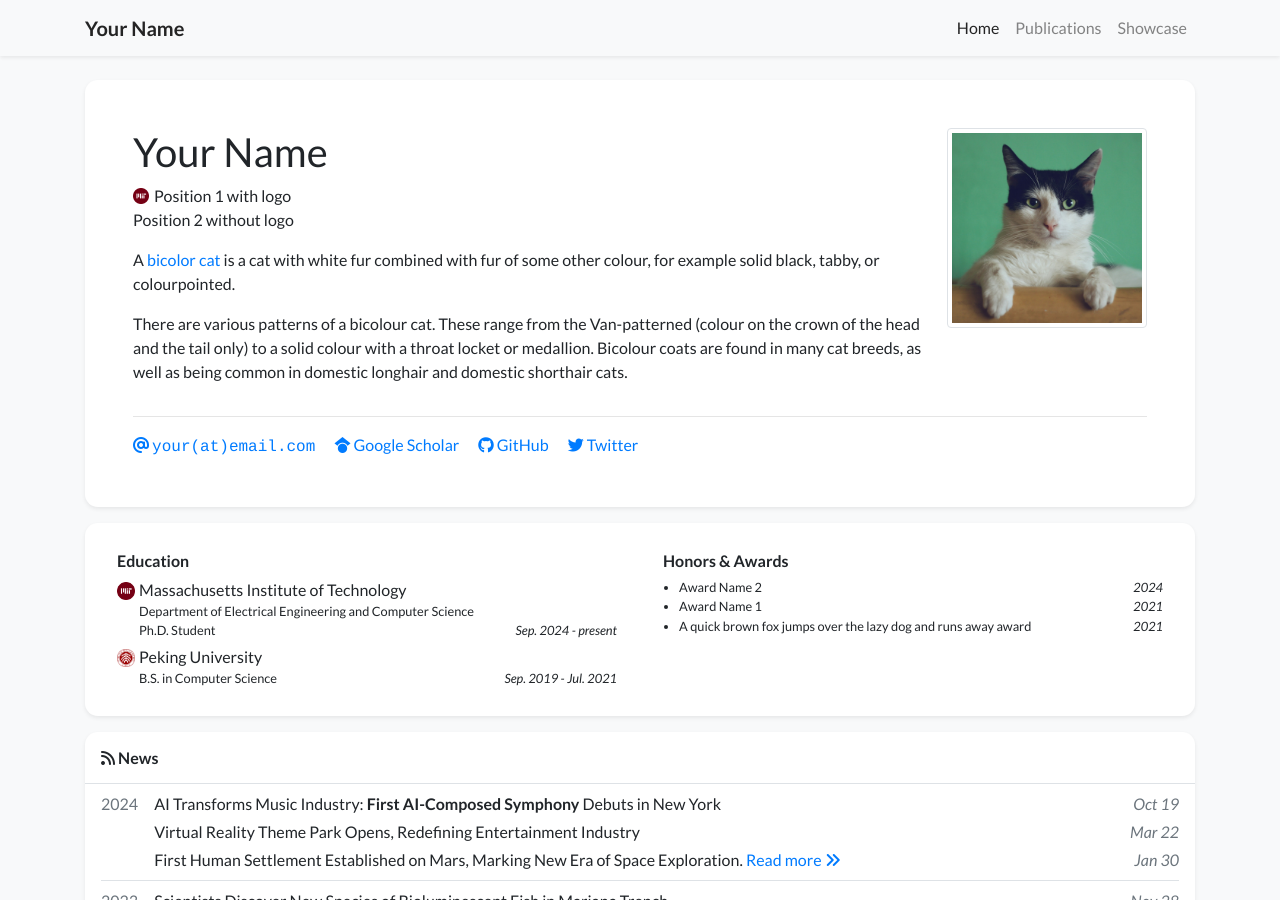
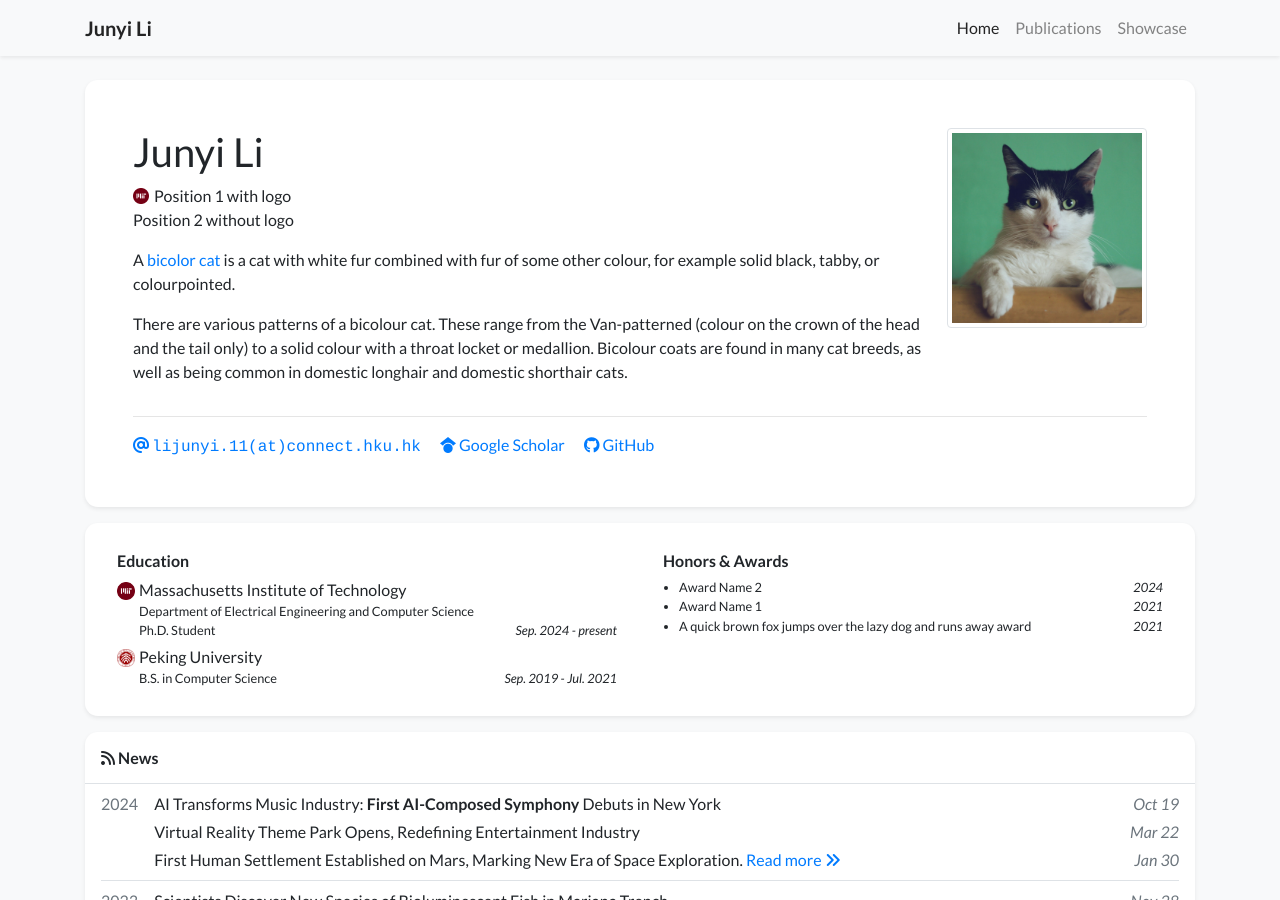
Before and after one commit to ProvenceStar/provencestar.github.io, a Jekyll site: the page built from index.html, in a window 1280 px wide and 900 px high. Built offline with Jekyll 4.4.1, drawn with Linux system fonts in a browser that asks for light colours; nearby versions of some CDN libraries; a style sheet for code colours, icons or effects is not loaded.

Commit message:
Update Name

```diff
--- a/_data/profile.yml
+++ b/_data/profile.yml
@@ -1,6 +1,6 @@
-primary_name: "Your Name"
+primary_name: "Junyi Li"
 secondary_name: ""
-navbar_name: "Your Name"
+navbar_name: "Junyi Li"
 
 positions:
 - logo: /assets/images/badges/MIT_Social_circle.png  # Logo is optional
@@ -8,11 +8,11 @@ positions:
 - name: Position 2 without logo
 
 
-email: "your@email.com"
+email: "lijunyi.11@connect.hku.hk"
 # cv_link: link-to-your-cv-file
 gscholar: xFmQpf4AAAAJ  # This is an example, replace it with your own Google Scholar ID
-github: your_github_id
-twitter: your_twitter_id  # Do not include the '@' symbol
+github: ProvenceStar
+# twitter: your_twitter_id  # Do not include the '@' symbol
 # wechat_qrcode: /assets/images/etc/wechat.jpg
 # wechat_prompt: >-
 #   Please tell me your <strong>name</strong> and <strong>affiliation</strong> (current or past) when adding my wechat. Thanks!
```
